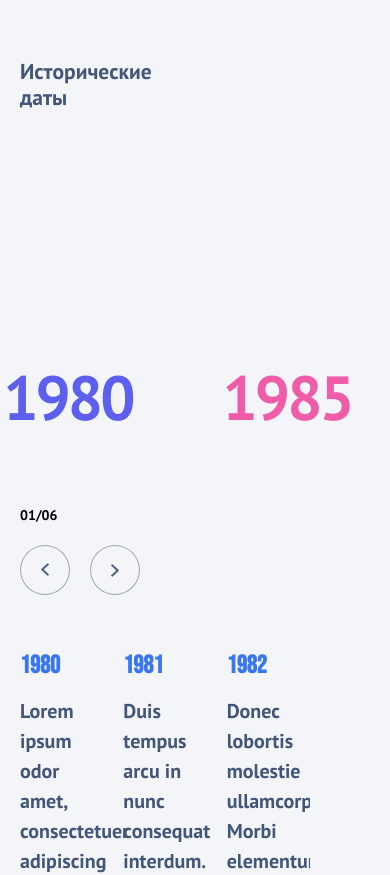
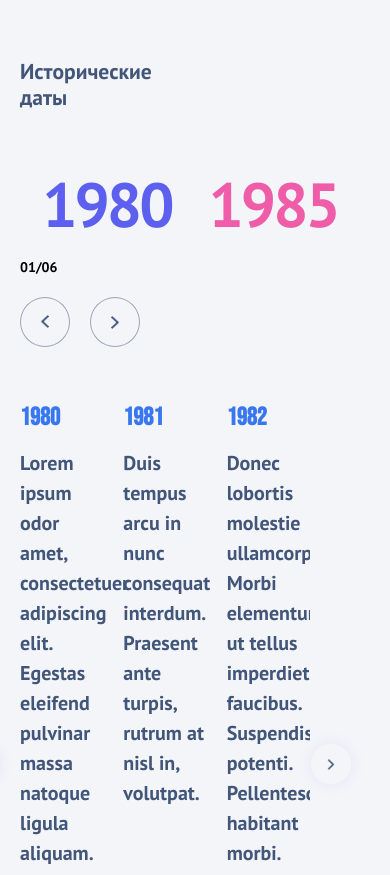
Before and after one commit to Avatarius/slider-dates, a React app: page / in a window 390 px wide. Shown: the top 875 px of the page. Built offline with nearby package versions, Linux system fonts and the light colour scheme.

Commit message:
еще адаптив

```diff
--- a/src/components/animatedYear/animatedYear.module.scss
+++ b/src/components/animatedYear/animatedYear.module.scss
@@ -5,6 +5,11 @@
   gap: 90px;
   justify-content: space-between;
   align-items: center;
+  @media screen and (max-width: 720px) {
+    align-self: center;
+    margin-inline-end: 30px;
+    gap: 37px;
+  }
 }
 
 .text {
--- a/src/components/circle/circle.module.scss
+++ b/src/components/circle/circle.module.scss
@@ -12,8 +12,15 @@
   inline-size: var(--circle-size, 530px);
   aspect-ratio: 1;
   // block-size: var(--circle-size, 530px);
+  @media screen and (max-width: 720px) {
+    /* position: unset;
+    translate: unset;
+    inset: 0;
+    aspect-ratio: unset;
+    inline-size: unset; */
+  }
   @media  screen and (max-width: 570px) {
-    inline-size: 100%;
+    // inline-size: 100%;
   }
 }
 
@@ -22,6 +29,8 @@
   border: 1px solid rgba(66, 86, 122, 0.5);
   position: absolute;
   inset: 0;
+  inline-size: 100%;
+  block-size: 100%;
 }
 
 .button {
--- a/src/components/circle/circle.tsx
+++ b/src/components/circle/circle.tsx
@@ -58,6 +58,7 @@ const Circle = forwardRef<HTMLDivElement, ICircleProps>((props, ref) => {
     const y = (size / 2) * Math.sin(angle);
     return { x, y };
   }
+  console.log(width);
 
   return (
     <div className={styles.container}>
--- a/src/components/slider/slider.module.scss
+++ b/src/components/slider/slider.module.scss
@@ -5,6 +5,8 @@
   padding: clamp(3.688rem, -20.42rem + 25.714vw, 10.438rem) 0 0 clamp(1.25rem, -12.143rem + 14.286vw, 5rem);
   border-inline: 1px solid var(--main-border-color, rgba(66, 86, 122, 0.1));
   position: relative;
+  display: flex;
+  flex-direction: column;
   @media screen and (max-width: 1500px) {
     border: none;
   }
@@ -42,6 +44,9 @@
   // max-inline-size: 355px;
   max-inline-size: clamp(7.688rem, 4.787rem + 14.5vw, 22.188rem);
   margin-block-end: 397px;
+  @media screen and (max-width: 720px) {
+    margin-block-end: 62px;
+  }
 }
 
 
--- a/src/components/slider/slider.tsx
+++ b/src/components/slider/slider.tsx
@@ -8,26 +8,24 @@ import { useGSAP } from "@gsap/react";
 import { EventsSlider } from "../eventsSlider/eventsSlider";
 import { useFirstRender } from "../../hooks/useFIrstRender";
 import { useScreenSize } from "../../hooks/useScrennSize";
+import { useCircleSize } from "../../hooks/useCircleSIze";
+import { AnimatedYear } from "../animatedYear/animatedYear";
 
 function Slider() {
   const [currentSlide, setCurrentSlide] = useState(1);
   // const [circleWidth, setCircleWidth] = useState(0);
-  const circleWidth = 530;
   const circleRef = useRef<HTMLDivElement>(null);
+  const circleWidth = useCircleSize(circleRef);
   const eventsSliderRef = useRef<HTMLDivElement | null>(null);
   const eventsSlideTimeline = useRef<GSAPTimeline | null>(null);
   const isFirstRender = useFirstRender();
   const deg = -360 / historicalData.length;
+  const { width } = useScreenSize();
 
-
-  useLayoutEffect(() => {
-    if (circleRef.current) {
-      // setCircleWidth(circleRef.current.getBoundingClientRect().width);
-    }
-  }, []);
 
   useGSAP(
     () => {
+      // if (width < 720) return;
       eventsSlideTimeline.current = gsap
         .timeline({ paused: true })
         .to(eventsSliderRef.current, { autoAlpha: 0, duration: 0.2 }, "<")
@@ -59,6 +57,8 @@ function Slider() {
 
   useGSAP(
     () => {
+      // if (width < 720) return;
+
       // прозрачность нижнего слайдера
       if (!isFirstRender) {
         eventsSlideTimeline.current?.restart();
@@ -126,16 +126,16 @@ function Slider() {
 
   return (
     <section className={styles.container}>
-      <Circle
+      <h1 className={styles.title}>Исторические даты</h1>
+      {width > 720 ? <Circle
         data={historicalData}
         currentSlide={currentSlide}
         setCurrentSlide={setCurrentSlide}
         size={circleWidth}
         animateButton={animButton}
         ref={circleRef}
-      />
+      /> : <AnimatedYear startYear={historicalData[currentSlide - 1].startYear} endYear={historicalData[currentSlide - 1].endYear}/>}
 
-      <h1 className={styles.title}>Исторические даты</h1>
       <div className={styles.controls}>
         <p className={styles.controls__slide}>
           {padNumber(currentSlide)}/{padNumber(historicalData.length)}
--- /dev/null
+++ b/src/hooks/useCircleSIze.ts
@@ -0,0 +1,27 @@
+import { RefObject, useEffect, useLayoutEffect, useState } from "react";
+
+interface IUseCircleSizeProps {
+  ref: RefObject<HTMLDivElement>;
+}
+
+function useCircleSize(ref: RefObject<HTMLDivElement | null>) {
+  const [size, setSize] = useState(0);
+  useEffect(() => {
+    if (!ref.current) return;
+    const resizeObserver = new ResizeObserver(() => {
+      if (ref.current?.offsetWidth !== size) {
+        setSize(ref.current?.offsetWidth || 0);
+      }
+    });
+
+    resizeObserver.observe(ref.current);
+
+    return () => {
+      resizeObserver.disconnect();
+    };
+  }, [ref.current]);
+
+  return size;
+}
+
+export { useCircleSize };
--- a/src/hooks/useScrennSize.ts
+++ b/src/hooks/useScrennSize.ts
@@ -15,6 +15,8 @@ function useScreenSize() {
       window.removeEventListener("resize", handleResize);
     };
   }, []);
+  console.log(window.innerWidth);
+
   return screenSize;
 }
 
--- a/src/styles/variables.scss
+++ b/src/styles/variables.scss
@@ -4,5 +4,6 @@
   --main-font-family: "PTSans-Bold";
   --second-font-family: "BebasNeue-Regular";
   --circle-size: 530px;
+  --circle-size: clamp(25.625rem, 21.125rem + 10vw, 33.125rem);
   --circle-button-size: 56px;
 }
```
